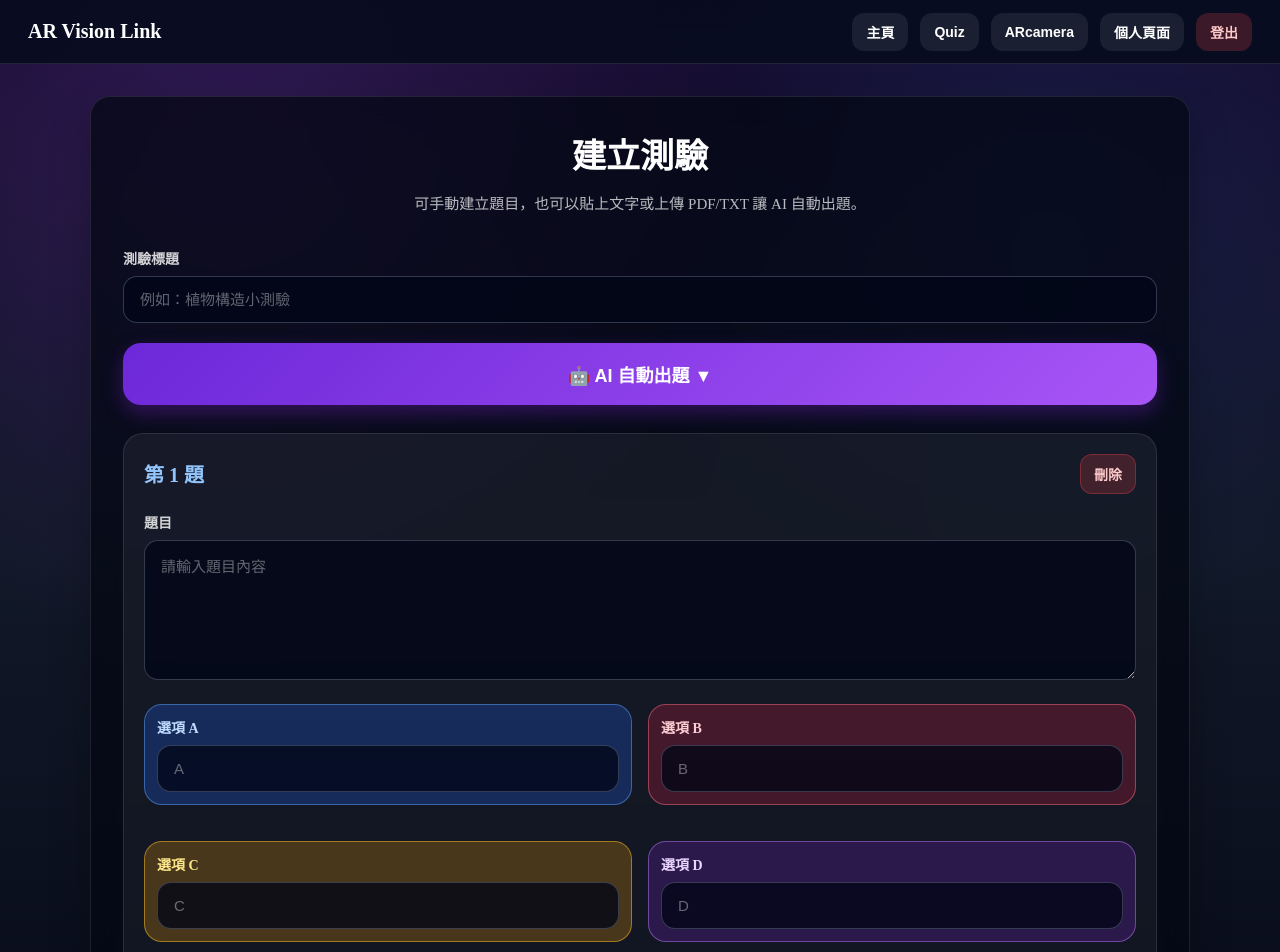
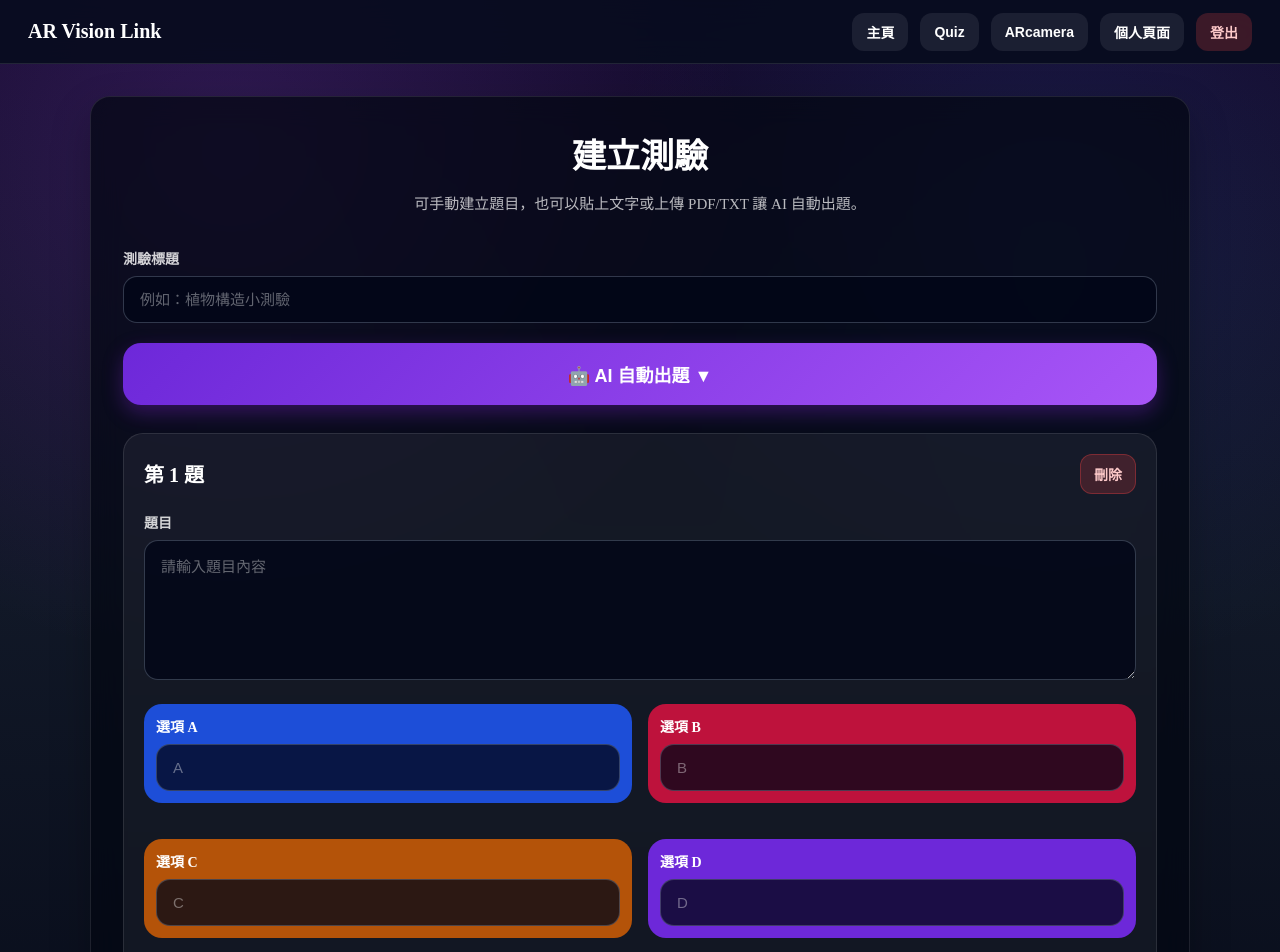
Before and after one commit to B1229049/ar-vision-link, a React (Vite) app: page /ar-vision-link/quiz/create in a window 1280 px wide. Shown: the top 952 px of the page. Built offline with nearby package versions, Linux system fonts and the light colour scheme; no server answers; sample sign-in values are in the browser's storage.

Commit message:
統一Quiz Center視覺效果

```diff
--- a/src/pages/CreateQuiz.jsx
+++ b/src/pages/CreateQuiz.jsx
@@ -447,7 +447,7 @@ function CreateQuiz() {
             {saving ? "建立中..." : "建立測驗"}
           </button>
 
-          <button className="create-btn ghost" onClick={() => navigate("/quiz")}>
+          <button className="create-btn ghost quiz-center-return" onClick={() => navigate("/quiz")}>
             返回 Quiz Center
           </button>
         </div>
--- a/src/pages/HostLobby.jsx
+++ b/src/pages/HostLobby.jsx
@@ -547,10 +547,10 @@ function HostLobby() {
         )}
 
         <button
-          className={session ? "host-btn ghost lobby-exit" : "host-btn ghost"}
+          className={session ? "host-btn ghost lobby-exit quiz-center-return" : "host-btn ghost quiz-center-return"}
           onClick={() => navigate("/quiz")}
         >
-          返回 AR Vision Link
+          返回 Quiz Center
         </button>
       </div>
     </div>
--- a/src/pages/JoinQuiz.jsx
+++ b/src/pages/JoinQuiz.jsx
@@ -513,8 +513,8 @@ function JoinQuiz() {
           {joining ? "加入中..." : "加入測驗"}
         </button>
 
-        <button className="join-btn secondary" onClick={() => navigate("/quiz")}>
-          返回 AR Vision Link
+        <button className="join-btn secondary quiz-center-return" onClick={() => navigate("/quiz")}>
+          返回 Quiz Center
         </button>
       </div>
     </div>
--- a/src/pages/ManageQuizzes.jsx
+++ b/src/pages/ManageQuizzes.jsx
@@ -399,9 +399,6 @@ function ManageQuizzes() {
             <p>選擇測驗後，可以編輯題目、刪除題目，或用 AI 新增題目。</p>
           </div>
 
-          <button className="manage-btn ghost" onClick={() => navigate("/quiz")}>
-            返回 Quiz Center
-          </button>
         </div>
 
         <div className="manage-layout">
@@ -650,6 +647,13 @@ function ManageQuizzes() {
             )}
           </main>
         </div>
+
+        <button
+          className="manage-btn ghost quiz-center-return"
+          onClick={() => navigate("/quiz")}
+        >
+          返回 Quiz Center
+        </button>
       </div>
     </div>
   );
--- a/src/pages/QuizHistory.jsx
+++ b/src/pages/QuizHistory.jsx
@@ -177,9 +177,6 @@ function QuizHistory() {
             </p>
           </div>
 
-          <button className="history-btn ghost" onClick={() => navigate("/quiz")}>
-            返回 Quiz Center
-          </button>
         </header>
 
         <div className="history-tabs">
@@ -271,6 +268,13 @@ function QuizHistory() {
             )}
           </main>
         </div>
+
+        <button
+          className="history-btn ghost quiz-center-return"
+          onClick={() => navigate("/quiz")}
+        >
+          返回 Quiz Center
+        </button>
       </div>
     </div>
   );
--- a/src/styles/CreateQuiz.css
+++ b/src/styles/CreateQuiz.css
@@ -439,3 +439,83 @@
     width: 100%;
   }
 }
+
+/* Quiz Center unified theme */
+.create-quiz-page {
+  background: var(--app-page-background);
+}
+
+.create-quiz-card {
+  background: rgba(3, 7, 18, 0.82);
+  border-color: rgba(255, 255, 255, 0.1);
+  backdrop-filter: blur(12px);
+  box-shadow: var(--app-glass-shadow);
+}
+
+.question-card,
+.ai-generate-box {
+  background: #111827;
+  border: 1px solid #293449;
+  backdrop-filter: none;
+  box-shadow: none;
+}
+
+.question-header h3,
+.ai-status,
+.quiz-option-field label {
+  color: white;
+}
+
+.quiz-field input:focus,
+.quiz-field textarea:focus,
+.quiz-field select:focus {
+  border-color: rgba(192, 132, 252, 0.78);
+  box-shadow: 0 0 0 3px rgba(168, 85, 247, 0.16);
+}
+
+.quiz-option-field {
+  border: 0;
+  backdrop-filter: none;
+  box-shadow: none;
+}
+
+.quiz-option-field.option-a {
+  --option-bg: #1d4ed8;
+  --option-border: transparent;
+  --option-label: white;
+}
+
+.quiz-option-field.option-b {
+  --option-bg: #be123c;
+  --option-border: transparent;
+  --option-label: white;
+}
+
+.quiz-option-field.option-c {
+  --option-bg: #b45309;
+  --option-border: transparent;
+  --option-label: white;
+}
+
+.quiz-option-field.option-d {
+  --option-bg: #6d28d9;
+  --option-border: transparent;
+  --option-label: white;
+}
+
+.quiz-option-field input {
+  background: rgba(2, 6, 23, 0.64);
+  border-color: transparent;
+  color: white;
+}
+
+.create-quiz-page .quiz-field select option {
+  background: #111827;
+  color: white;
+}
+
+.create-quiz-card .button-row .quiz-center-return {
+  flex: 1 0 100%;
+  width: 100%;
+  margin-top: 8px;
+}
--- a/src/styles/HostLobby.css
+++ b/src/styles/HostLobby.css
@@ -37,6 +37,37 @@
   color: rgba(255, 255, 255, 0.76);
   line-height: 1.7;
   font-size: 15px;
+}
+
+.host-lobby-page:not(.active-room) {
+  background: var(--app-page-background);
+}
+
+.host-lobby-page:not(.active-room) .host-lobby-card {
+  background: rgba(3, 7, 18, 0.82);
+  border-color: rgba(255, 255, 255, 0.1);
+  backdrop-filter: blur(12px);
+  box-shadow: var(--app-glass-shadow);
+}
+
+.host-lobby-page:not(.active-room) .host-field select,
+.host-lobby-page:not(.active-room) .host-mode-btn,
+.host-lobby-page:not(.active-room) .empty-box {
+  background: #111827;
+  border-color: #334155;
+  backdrop-filter: none;
+  box-shadow: none;
+}
+
+.host-lobby-page:not(.active-room) .host-field select:focus {
+  border-color: rgba(192, 132, 252, 0.78);
+  box-shadow: 0 0 0 3px rgba(168, 85, 247, 0.16);
+}
+
+.host-lobby-card > .quiz-center-return {
+  display: block;
+  width: 100%;
+  margin-top: 24px;
 }
 
 .host-field {
--- a/src/styles/JoinQuiz.css
+++ b/src/styles/JoinQuiz.css
@@ -547,6 +547,51 @@
   filter: drop-shadow(0 18px 24px rgba(0, 0, 0, 0.45));
 }
 
+/* Quiz Center unified theme */
+.join-quiz-page:not(.waiting-room-page) {
+  background: var(--app-page-background);
+}
+
+.join-quiz-page:not(.waiting-room-page) .join-quiz-card {
+  background: linear-gradient(180deg, rgba(24, 13, 48, 0.94), rgba(3, 7, 18, 0.92));
+  border-color: rgba(192, 132, 252, 0.3);
+  backdrop-filter: blur(12px);
+  box-shadow: var(--app-glass-shadow);
+}
+
+.join-quiz-avatar,
+.joined-player-avatar {
+  background: linear-gradient(135deg, #6d28d9, #a855f7);
+  box-shadow: 0 10px 24px rgba(126, 34, 206, 0.3);
+}
+
+.join-field input {
+  background: #111827;
+  border-color: rgba(168, 85, 247, 0.42);
+}
+
+.join-field input:focus {
+  border-color: rgba(192, 132, 252, 0.78);
+  box-shadow: 0 0 0 3px rgba(168, 85, 247, 0.16);
+}
+
+.joined-room-panel,
+.joined-player-box,
+.joined-info-row,
+.waiting-message,
+.mode-select-box {
+  background: #111827;
+  border-color: #334155;
+  backdrop-filter: none;
+  box-shadow: none;
+}
+
+.join-quiz-card > .quiz-center-return {
+  margin-top: 20px;
+  background: #251f3a;
+  border-color: rgba(192, 132, 252, 0.26);
+}
+
 .waiting-avatar-player:not(:disabled):hover,
 .waiting-avatar-player:not(:disabled):focus-visible {
   transform: translateY(-5px);
--- a/src/styles/ManageQuizzes.css
+++ b/src/styles/ManageQuizzes.css
@@ -445,3 +445,68 @@
     gap: 14px;
   }
 }
+
+/* Quiz Center unified theme */
+.manage-quizzes-page {
+  background: var(--app-page-background);
+}
+
+.manage-quizzes-container {
+  background: rgba(3, 7, 18, 0.82);
+  border: 1px solid rgba(255, 255, 255, 0.1);
+  box-shadow: var(--app-glass-shadow);
+  backdrop-filter: blur(12px);
+}
+
+.manage-quizzes-header {
+  display: block;
+  text-align: center;
+}
+
+.manage-quizzes-header > div {
+  width: 100%;
+}
+
+.quiz-sidebar,
+.quiz-editor,
+.quiz-setting-panel,
+.ai-manage-content,
+.question-card,
+.sticky-actions {
+  background: #111827;
+  border: 1px solid #293449;
+  backdrop-filter: none;
+  box-shadow: none;
+}
+
+.quiz-title-input:focus,
+.question-input:focus,
+.option-input:focus,
+.time-input:focus,
+.answer-select:focus,
+.manage-field input:focus,
+.manage-field select:focus,
+.manage-field textarea:focus {
+  outline: 2px solid #a855f7;
+}
+
+.manage-quizzes-page h1,
+.manage-quizzes-page h2,
+.manage-quizzes-page h3,
+.manage-quizzes-page label,
+.manage-quizzes-page .quiz-item-id,
+.manage-quizzes-page .loading-text,
+.manage-quizzes-page .empty-text {
+  color: white;
+}
+
+.manage-quizzes-container > .quiz-center-return {
+  display: block;
+  width: 100%;
+  margin-top: 24px;
+}
+
+.manage-quizzes-page select option {
+  background: #111827;
+  color: white;
+}
--- a/src/styles/QuizHistory.css
+++ b/src/styles/QuizHistory.css
@@ -448,3 +448,49 @@
     text-align: left;
   }
 }
+
+/* Quiz Center unified theme */
+.quiz-history-page {
+  background: var(--app-page-background);
+}
+
+.history-container {
+  background: rgba(3, 7, 18, 0.82);
+  border: 1px solid rgba(255, 255, 255, 0.1);
+  box-shadow: var(--app-glass-shadow);
+  backdrop-filter: blur(12px);
+}
+
+.history-header {
+  display: block;
+  text-align: center;
+}
+
+.history-sidebar,
+.history-detail,
+.history-summary div,
+.leaderboard-row,
+.answer-row,
+.history-session-card {
+  background: #111827;
+  border-color: #293449;
+  backdrop-filter: none;
+  box-shadow: none;
+}
+
+.leaderboard-section h2,
+.answer-section h2,
+.answer-question strong,
+.rank {
+  color: white;
+}
+
+.rank {
+  background: #312e81;
+}
+
+.history-container > .quiz-center-return {
+  display: block;
+  width: 100%;
+  margin-top: 24px;
+}
```
